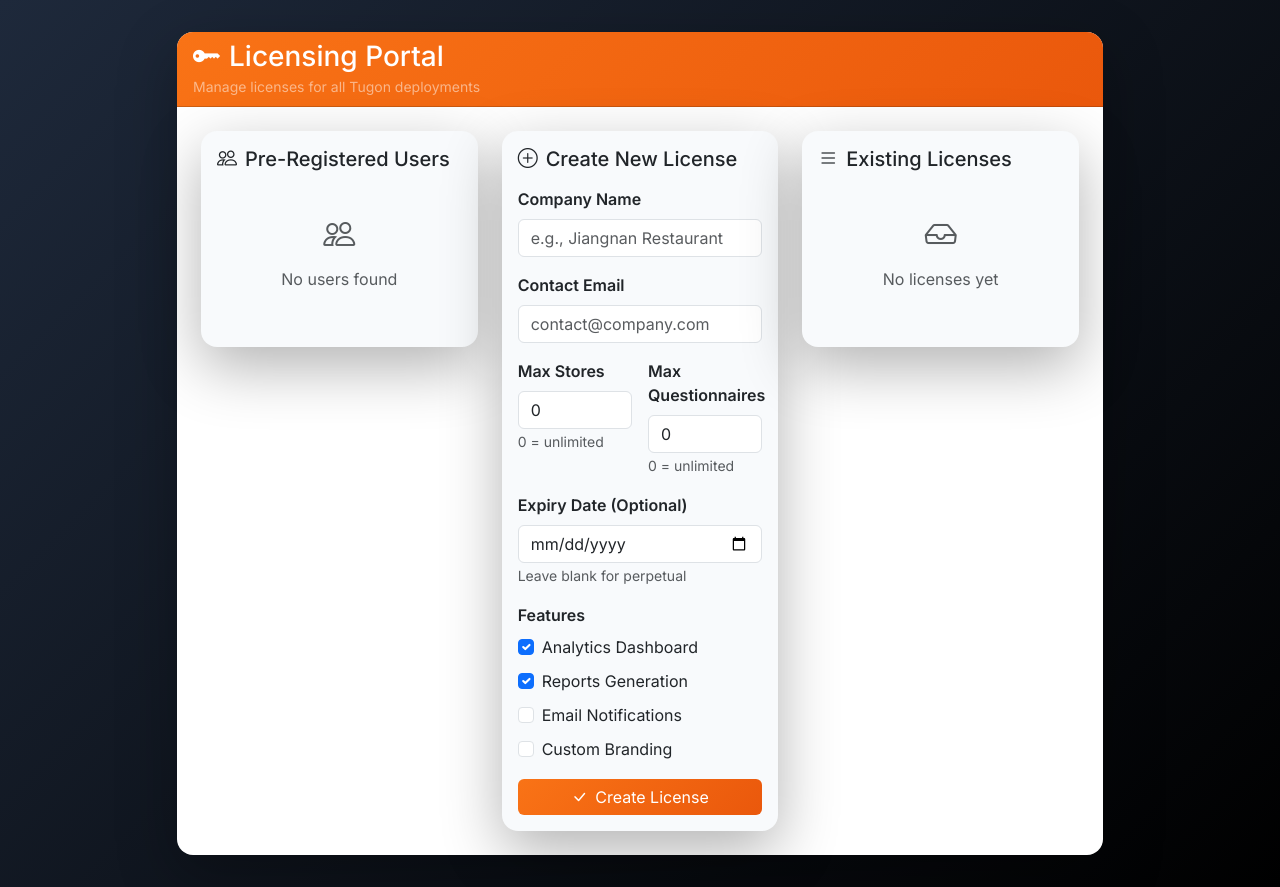
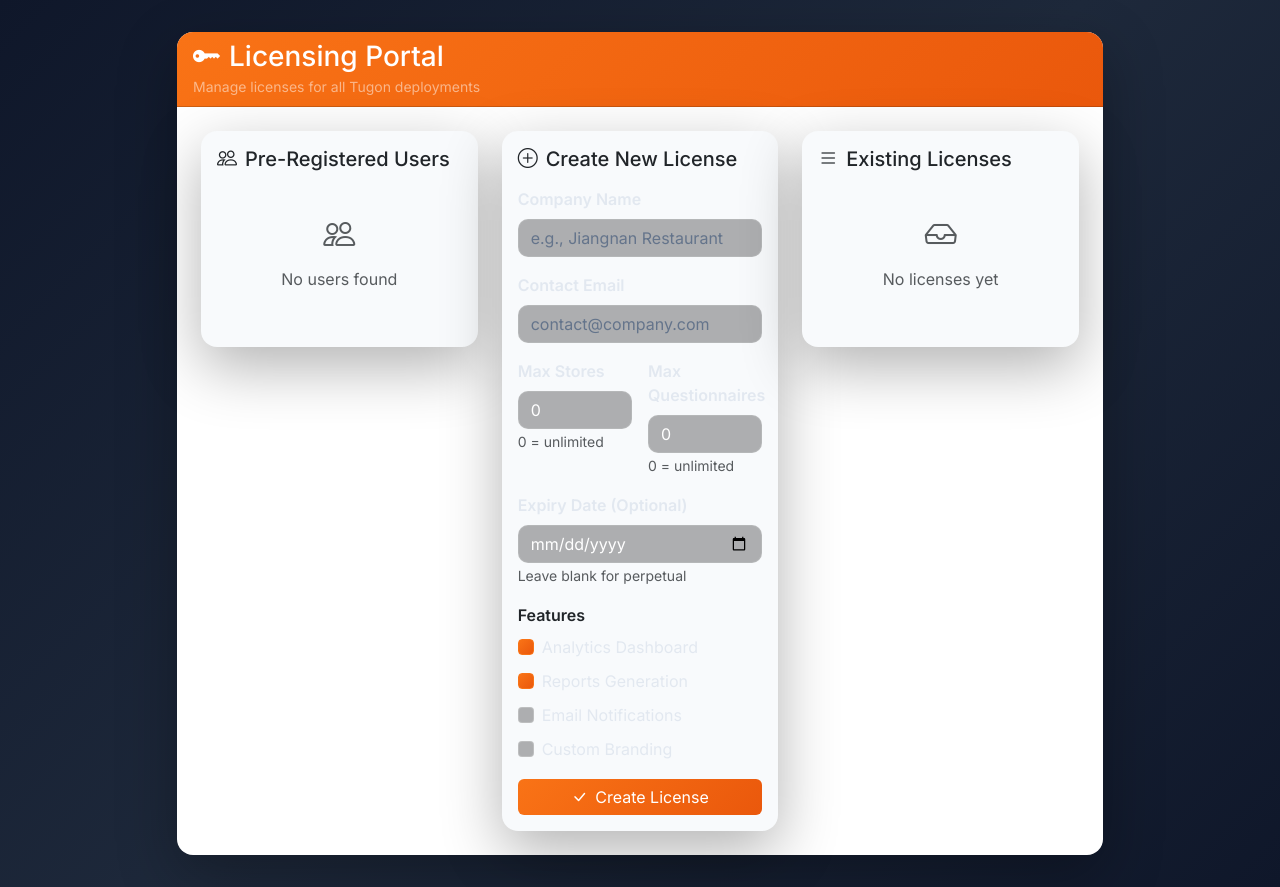
Before and after one commit to lorenzojacinto08-ux/feedback_system, a Flask app: template templates/licensing/index.html in a window 1280 px wide. Run offline with Flask 3, Linux system fonts and the light colour scheme; the template is opened without the code that fills it, so the values that code supplies are empty.

Commit message:
Apply CSS styling improvements (better colors, fonts, form styling)

```diff
--- a/templates/licensing/index.html
+++ b/templates/licensing/index.html
@@ -28,31 +28,77 @@
             --neutral-600: #475569;
             --neutral-700: #334155;
             --neutral-800: #1e293b;
-            --neutral-900: #000000;
+            --neutral-900: #0f172a;
+        }
+
+        * {
+            margin: 0;
+            padding: 0;
+            box-sizing: border-box;
         }
 
         body {
-            background: linear-gradient(135deg, var(--neutral-800) 0%, var(--neutral-900) 100%);
+            background: linear-gradient(135deg, var(--neutral-900) 0%, var(--neutral-800) 50%, var(--neutral-900) 100%);
             min-height: 100vh;
             padding: 2rem 0;
             font-family: 'Inter', -apple-system, BlinkMacSystemFont, "Segoe UI", Roboto, "Helvetica Neue", Arial, sans-serif;
+            color: var(--neutral-100);
         }
+
         .card {
             border-radius: 16px;
             border: none;
             box-shadow: 0 20px 60px rgba(0, 0, 0, 0.3);
         }
+
         .card-header {
             background: linear-gradient(135deg, var(--primary-500) 0%, var(--primary-600) 100%);
             color: white;
             border-radius: 16px 16px 0 0 !important;
         }
+
         .btn-primary {
             background: linear-gradient(135deg, var(--primary-500) 0%, var(--primary-600) 100%);
             border: none;
+            transition: all 0.3s ease;
         }
+
         .btn-primary:hover {
             background: linear-gradient(135deg, var(--primary-600) 0%, var(--primary-700) 100%);
+            transform: translateY(-1px);
+            box-shadow: 0 4px 15px rgba(249, 115, 22, 0.4);
+        }
+
+        .form-control {
+            background: rgba(0, 0, 0, 0.3);
+            border: 1px solid rgba(255, 255, 255, 0.1);
+            border-radius: 10px;
+            color: white;
+        }
+
+        .form-control:focus {
+            background: rgba(0, 0, 0, 0.4);
+            border-color: var(--primary-500);
+            box-shadow: 0 0 0 3px rgba(249, 115, 22, 0.2);
+            color: white;
+        }
+
+        .form-control::placeholder {
+            color: var(--neutral-500);
+        }
+
+        .form-check-input {
+            background: rgba(0, 0, 0, 0.3);
+            border: 1px solid rgba(255, 255, 255, 0.2);
+        }
+
+        .form-check-input:checked {
+            background: linear-gradient(135deg, var(--primary-500) 0%, var(--primary-600) 100%);
+            border-color: var(--primary-500);
+        }
+
+        .form-label, .form-check-label {
+            color: var(--neutral-300);
         }
     </style>
 </head>
```
